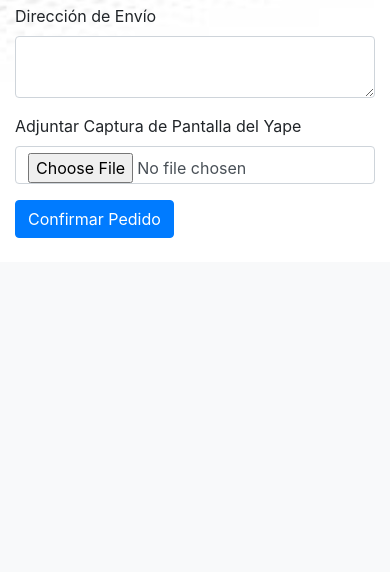
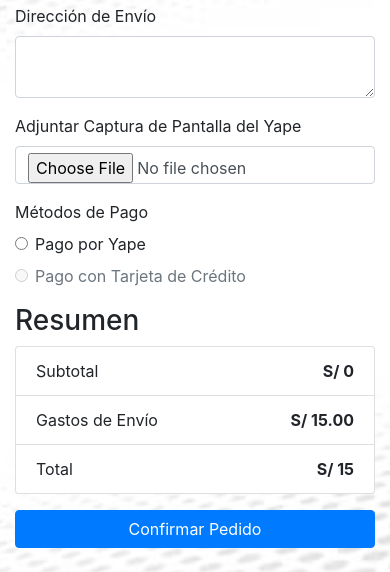
Before and after one commit to hubeidata/catalogo, a Flask app: page /checkout in a window 390 px wide. Shown: the part 1038-1610 px from the top of the page. Before the commit the page ends 1276 px from the top, so only its background shows below. Run offline with Flask 2, Linux system fonts and the light colour scheme; some libraries are stand-ins or nearby versions.

Commit message:
actualizando checkout.html

```diff
--- a/web/app/app.py
+++ b/web/app/app.py
@@ -99,7 +99,7 @@ def update_cart():
         flash("Producto eliminado del carrito.")
         return redirect(url_for('carrito'))
 
-    # Si se ha enviado el botón de actualizar, procesar cantidades y cupón
+    # Si se ha enviado el formulario de actualización, procesar cantidades y cupón
     updated_cart = []
     for item in cart:
         codigo = item['codigo']
@@ -152,8 +152,8 @@ def confirm_payment():
 @app.route('/checkout', methods=['GET', 'POST'])
 def checkout():
     """Formulario para confirmar el pago y completar los datos del envío."""
+    # Si es una solicitud POST, se procesan los datos del formulario de checkout.
     if request.method == 'POST':
-        # Procesar los datos del formulario
         data = {
             'codigo_transaccion': request.form['codigo_transaccion'],
             'nombre_cliente': request.form['nombre_cliente'],
@@ -179,8 +179,15 @@ def checkout():
         session.pop('cart', None)  # Limpiar el carrito
         session.pop('coupon', None)
         return redirect(url_for('index'))
-    return render_template('checkout.html')
-#inicio de la aplicación hola
+    else:
+        # Para solicitudes GET, calcular el total del carrito y pasarlo a la plantilla
+        cart = session.get('cart', [])
+        total = sum(item['precio'] * item.get('cantidad', 1) for item in cart)
+        if 'coupon' in session and session['coupon'] == "DESCUENTO10":
+            total = total * 0.9
+        # Si se utiliza AJAX y se pasa el parámetro "partial", se podría renderizar
+        # una versión parcial de checkout.html. En este ejemplo se renderiza la misma plantilla.
+        return render_template('checkout.html', total=total)
 
 @app.route('/remove_from_cart/<codigo>', methods=['POST'])
 def remove_from_cart(codigo):
@@ -192,6 +199,5 @@ def remove_from_cart(codigo):
     flash("Producto eliminado del carrito.")
     return redirect(url_for('carrito'))
 
-
 if __name__ == '__main__':
     app.run(host="0.0.0.0", port=5000, debug=True, use_reloader=True)
--- a/web/app/templates/checkout.html
+++ b/web/app/templates/checkout.html
@@ -2,6 +2,9 @@
 {% block content %}
   <h1 class="text-center romantic">Confirmación de Pago y Envío</h1>
   <form method="post" enctype="multipart/form-data">
+    <div class="row">
+      <!-- Columna Izquierda: Formulario de Datos -->
+      <div class="col-md-6">
         <div class="mb-3">
           <label for="codigo_transaccion" class="form-label">Código de Transacción</label>
           <input type="text" class="form-control" id="codigo_transaccion" name="codigo_transaccion" required>
@@ -35,14 +38,58 @@
           <label for="captura_yape" class="form-label">Adjuntar Captura de Pantalla del Yape</label>
           <input type="file" class="form-control" id="captura_yape" name="captura_yape" accept="image/*" required>
         </div>
-    <button type="submit" class="btn btn-primary">Confirmar Pedido</button>
+      </div>
+
+      <!-- Columna Derecha: Métodos de Pago y Resumen -->
+      <div class="col-md-6">
+        <!-- Métodos de Pago -->
+        <div class="mb-3">
+          <label class="form-label">Métodos de Pago</label>
+          <div class="form-check">
+            <input type="radio" class="form-check-input" id="pagoYape" name="metodo_pago" value="yape">
+            <label for="pagoYape" class="form-check-label">Pago por Yape</label>
+          </div>
+          <!-- Contenedor para la imagen del QR; se muestra al seleccionar Pago por Yape -->
+          <div id="qrContainer" style="display:none; margin-left: 20px; margin-top: 10px;">
+            <img src="{{ url_for('static', filename='imagenes/qr_code.jpg') }}" alt="QR Yape" class="img-fluid">
+          </div>
+          <div class="form-check mt-2">
+            <input type="radio" class="form-check-input" id="pagoTarjeta" name="metodo_pago" value="tarjeta" disabled>
+            <label for="pagoTarjeta" class="form-check-label">Pago con Tarjeta de Crédito</label>
+          </div>
+        </div>
+
+        <!-- Resumen del Pedido -->
+        <div class="mb-3">
+          <h3>Resumen</h3>
+          <ul class="list-group mb-3">
+            <li class="list-group-item d-flex justify-content-between">
+              <span>Subtotal</span>
+              <!-- Se utiliza la variable 'total' enviada desde el servidor -->
+              <strong>S/ <span id="resumenSubtotal">{{ total | round(2) }}</span></strong>
+            </li>
+            <li class="list-group-item d-flex justify-content-between">
+              <span>Gastos de Envío</span>
+              <strong>S/ 15.00</strong>
+            </li>
+            <li class="list-group-item d-flex justify-content-between">
+              <span>Total</span>
+              <strong>S/ <span id="resumenTotal">{{ (total + 15) | round(2) }}</span></strong>
+            </li>
+          </ul>
+        </div>
+        <!-- Botón para confirmar el pedido -->
+        <button type="submit" class="btn btn-primary btn-block">Confirmar Pedido</button>
+      </div>
+    </div>
   </form>
 {% endblock %}
 
 {% block scripts %}
   <script>
+    // Inicialización del mapa de Google
     function initMap() {
-      const defaultLocation = { lat: -12.0464, lng: -77.0428 }; // Ubicación por defecto (ej. Lima, Perú)
+      const defaultLocation = { lat: -12.0464, lng: -77.0428 };
       const map = new google.maps.Map(document.getElementById("map"), {
         center: defaultLocation,
         zoom: 13,
@@ -52,11 +99,44 @@
         map: map,
         draggable: true,
       });
-      // Al mover el marcador, se actualiza el campo de ubicación
+      // Actualiza el campo de ubicación al mover el marcador
       google.maps.event.addListener(marker, 'dragend', function(event) {
         document.getElementById('ubicacion_envio').value = event.latLng.lat() + ', ' + event.latLng.lng();
       });
     }
+    window.initMap = initMap;
   </script>
   <script async defer src="https://maps.googleapis.com/maps/api/js?key=YOUR_GOOGLE_MAPS_API_KEY&callback=initMap"></script>
+
+  <script>
+    document.addEventListener('DOMContentLoaded', function() {
+      // Mostrar/ocultar imagen del QR al seleccionar "Pago por Yape"
+      const pagoYapeRadio = document.getElementById('pagoYape');
+      const qrContainer = document.getElementById('qrContainer');
+
+      pagoYapeRadio.addEventListener('change', function() {
+        if (this.checked) {
+          qrContainer.style.display = 'block';
+        }
+      });
+
+      // Aunque el radio de Tarjeta está deshabilitado, se incluye la lógica para ocultar el QR
+      const pagoTarjetaRadio = document.getElementById('pagoTarjeta');
+      pagoTarjetaRadio.addEventListener('change', function() {
+        if (this.checked) {
+          qrContainer.style.display = 'none';
+        }
+      });
+
+      // Si se desea que al deseleccionar "Pago por Yape" se oculte el QR, se puede agregar:
+      const metodoPagoRadios = document.getElementsByName('metodo_pago');
+      metodoPagoRadios.forEach(radio => {
+        radio.addEventListener('change', function() {
+          if (!pagoYapeRadio.checked) {
+            qrContainer.style.display = 'none';
+          }
+        });
+      });
+    });
+  </script>
 {% endblock %}
```
Also changed, not shown: web/app/templates/carrito.html (+19 -27 lines). Lines whose indentation alone changed are shown as unchanged.
